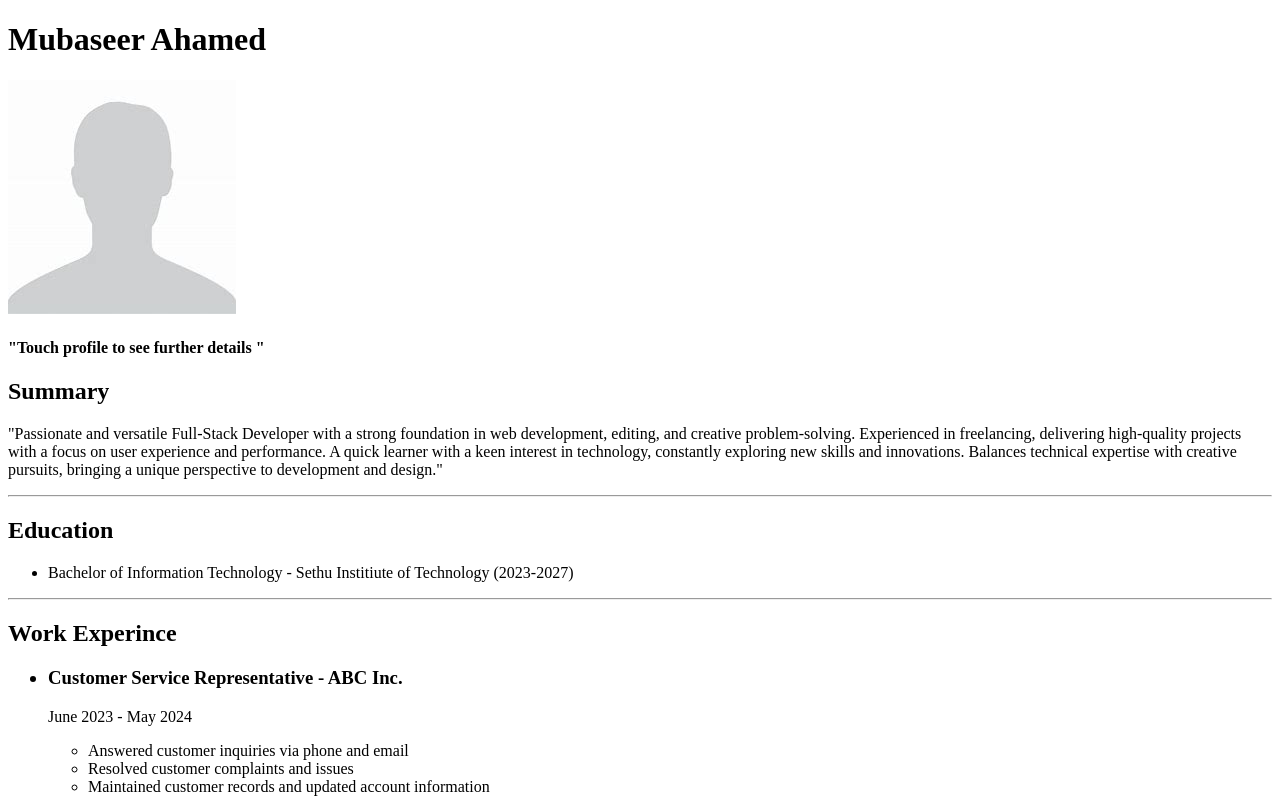
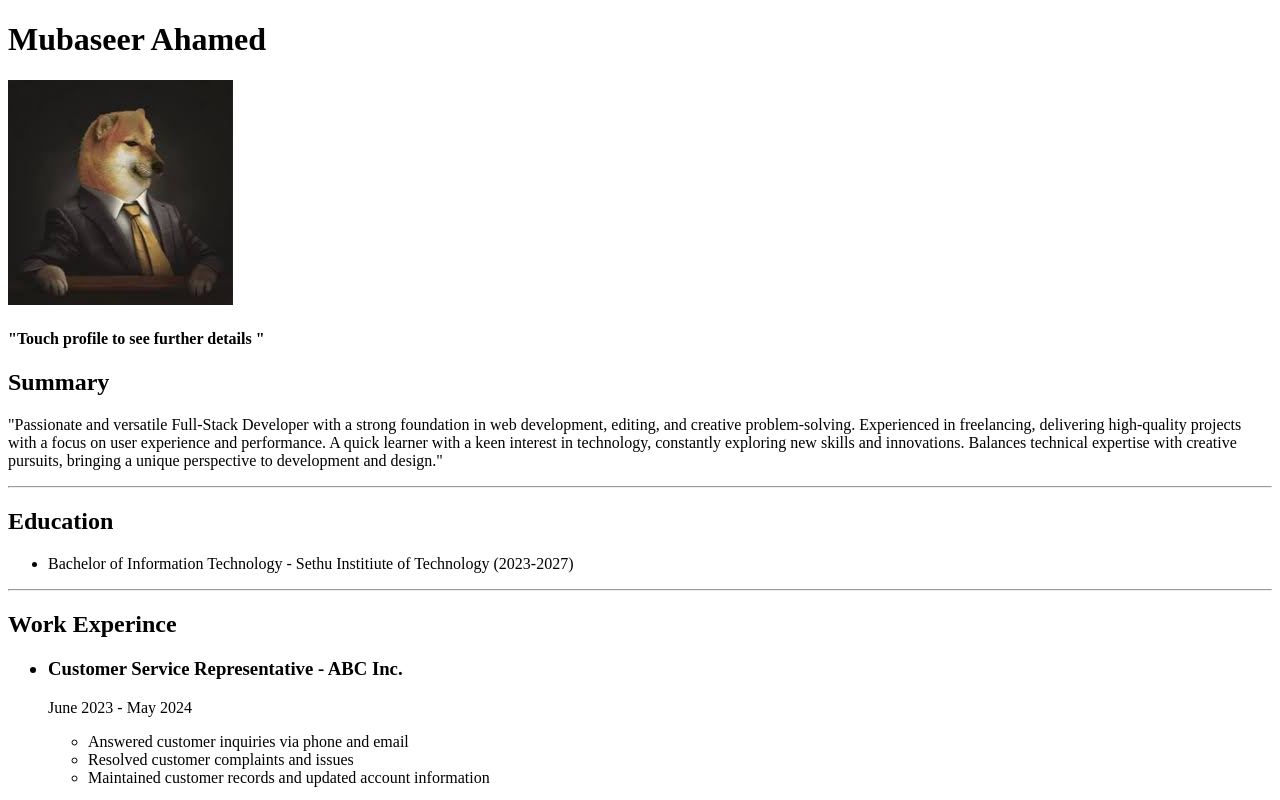
Before and after one commit to MubaseerAhamed/Mubaseer---Resume, a plain HTML site: page index.html in a window 1280 px wide. Shown: the top 800 px of the page. Drawn offline with Linux system fonts and the light colour scheme.

Commit message:
Add files via upload

```diff
--- a/index.html
+++ b/index.html
@@ -7,7 +7,7 @@
 </head>
 <body>
     <h1>Mubaseer Ahamed</h1>
-    <a href="https://youtube.com/shorts/61VkvQPh0xo?si=pfn-RK4rZKA5HUMx"><img src="./download.jpg" alt="Profile Picture" ></a>
+    <a href="https://youtube.com/shorts/61VkvQPh0xo?si=pfn-RK4rZKA5HUMx"><img src="./images.jpg" alt="Profile Picture" ></a>
     <h4>"Touch profile to see further details "</h4>
     <h2> Summary</h2>
     <p>"Passionate and versatile Full-Stack Developer with a strong foundation in web development, editing, and creative problem-solving. Experienced in freelancing, delivering high-quality projects with a focus on user experience and performance. A quick learner with a keen interest in technology, constantly exploring new skills and innovations. Balances technical expertise with creative pursuits, bringing a unique perspective to development and design."
```
Also changed, not shown: images.jpg (added).
